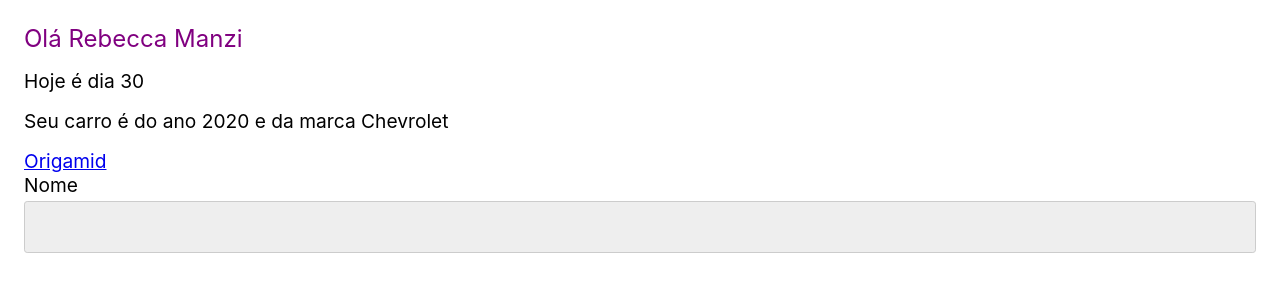
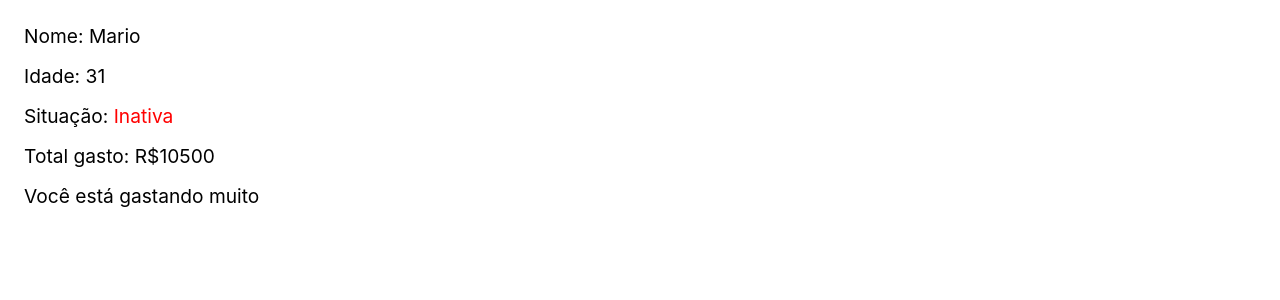
Before and after one commit to rebeccamanzi/appreactorigamid, a React (Create React App) app: page / in a window 1280 px wide. Shown: the top 300 px of the page. Built offline with nearby package versions, Linux system fonts and the light colour scheme.

Commit message:
jsx exercise 1

```diff
--- a/src/App.js
+++ b/src/App.js
@@ -1,37 +1,51 @@
 import React from 'react';
 
+// Mostre os dados da aplicação, como aprensetado no vídeo
+// Não utilize CSS externo, use o style para mudar as cores
+// Se a situação estiver ativa pinte de verde, inativa vermelho
+// Se o gasto for maior que 10000 mostre uma mensagem
+const luana = {
+  cliente: 'Luana',
+  idade: 27,
+  compras: [
+    { nome: 'Notebook', preco: 'R$ 2500' },
+    { nome: 'Geladeira', preco: 'R$ 3000' },
+    { nome: 'Smartphone', preco: 'R$ 1500' },
+  ],
+  ativa: true,
+};
+
+const mario = {
+  cliente: 'Mario',
+  idade: 31,
+  compras: [
+    { nome: 'Notebook', preco: 'R$ 2500' },
+    { nome: 'Geladeira', preco: 'R$ 3000' },
+    { nome: 'Smartphone', preco: 'R$ 1500' },
+    { nome: 'Guitarra', preco: 'R$ 3500' },
+  ],
+  ativa: false,
+};
+
 const App = () => {
+  const dados = mario;
+  const total = dados.compras
+    .map((item) => Number(item.preco.replace('R$ ', ''))) // transforma os itens 'preco' do array em numeros
+    .reduce((a, b) => a + b); // irá somar o primeiro número com o próximo, até finalizar
 
-  function mostrarNome(sobrenome) {
-    return 'Rebecca ' + sobrenome;
-  }
-
-  const carro = {
-    ano: 2020,
-    marca: 'Chevrolet'
-  }
-
-  const estiloH1 = {
-    color: 'purple',
-    fontSize: '24px',
-
-  }
-
-    return (
-    //<React.Fragment>
-    <>
-    <p style={estiloH1}>Olá {mostrarNome('Manzi')}</p>
-    <p>Hoje é dia {new Date().getDate()}</p>
-
-    <p>Seu carro é do ano {carro.ano} e da marca {carro.marca}</p>
-
-    <a className="ativo" href="https://origamid.com" title="Site Origamid">
-      Origamid
-    </a>
-    <label htmlFor="nome">Nome</label>
-    <input type="text" id="nome"/>
-    </>
-    //</React.Fragment>
+  return (
+    <div>
+      <p>Nome: {dados.cliente}</p>
+      <p>Idade: {dados.idade}</p>
+      <p>
+        Situação:{' '}
+        <span style={{ color: dados.ativa ? 'green' : 'red' }}>
+          {dados.ativa ? 'Ativa' : 'Inativa'}
+        </span>
+      </p>
+      <p>Total gasto: R${total}</p>
+      {total > 10000 && <p>Você está gastando muito</p>}
+    </div>
   );
 };
 
```
Also changed, not shown: 1 other file (tests, documents, lock files or other folders).
